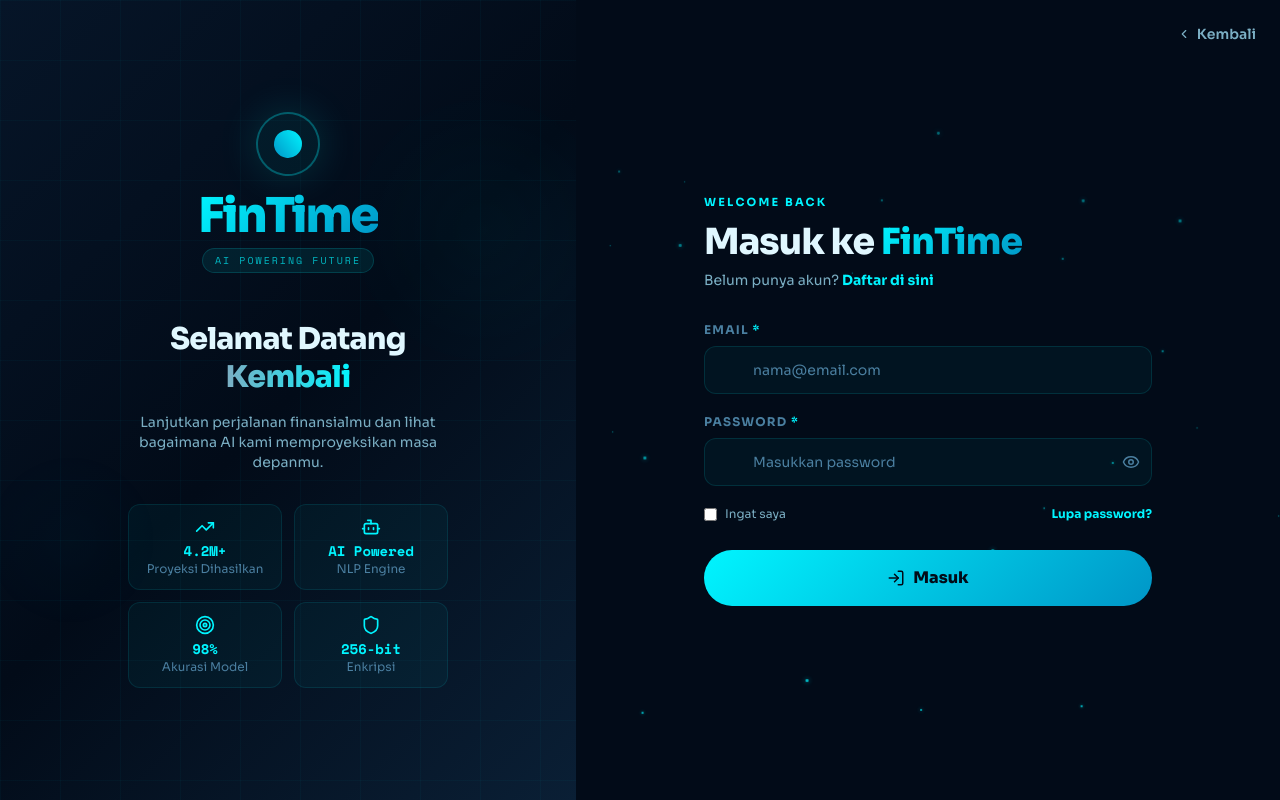
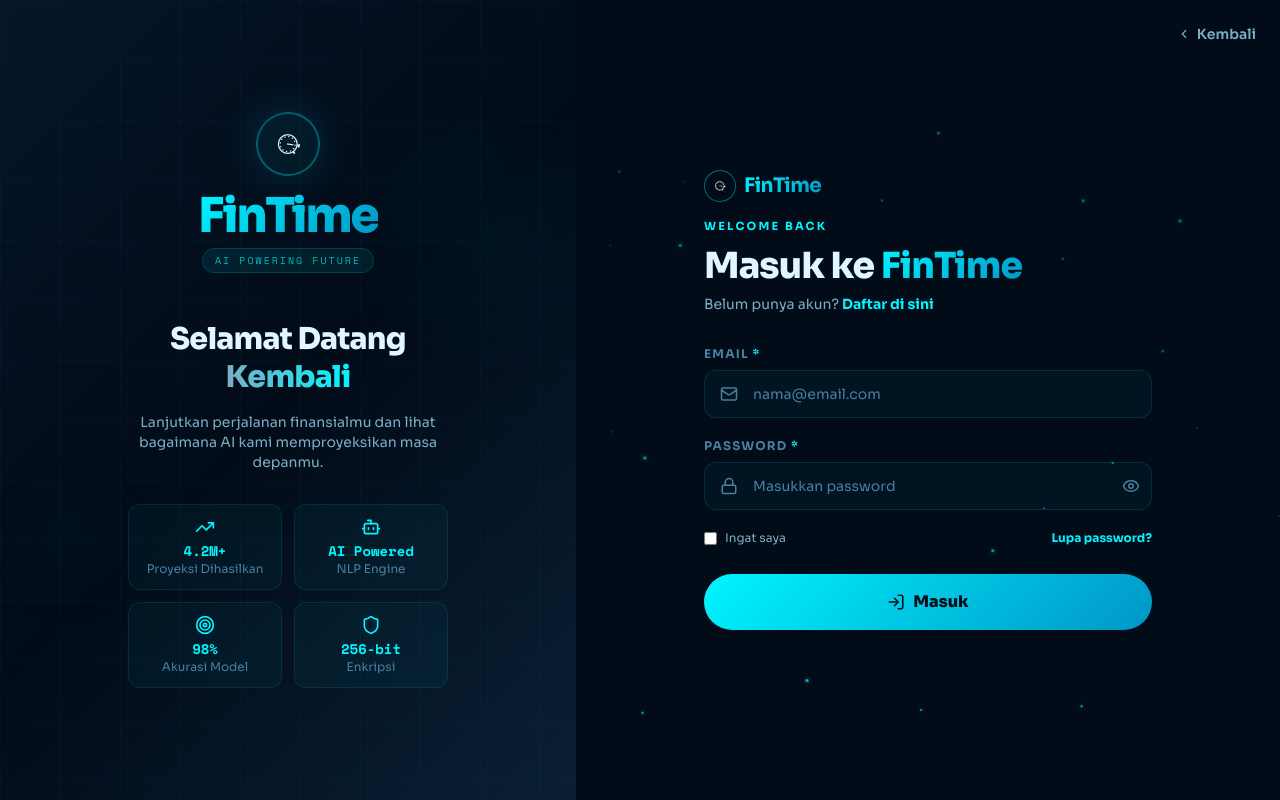
Before and after one commit to Capstone-Project-Coding-Camp-2026/frontend-fintime, a React (Vite) app: page /login in a window 1280 px wide. Built offline with nearby package versions, Linux system fonts and the light colour scheme.

Commit message:
Update Logo & Icon di halaman login & register

```diff
--- a/src/components/register/RegisterLeftPanel.jsx
+++ b/src/components/register/RegisterLeftPanel.jsx
@@ -64,7 +64,7 @@ export function RegisterLeftPanel() {
               background: 'rgba(0,245,255,0.05)',
             }}
           >
-            <div className="w-7 h-7 rounded-full" style={{ background: 'linear-gradient(135deg, #00f5ff, #0096c7)' }} />
+            <span className="text-3xl">⏱</span>
           </motion.div>
           <div className="flex flex-col items-center">
             <span
--- a/src/pages/LoginPage.jsx
+++ b/src/pages/LoginPage.jsx
@@ -4,7 +4,7 @@ import { Link } from 'react-router-dom'
 import {
   Eye, EyeOff, Loader2, LogIn,
   TrendingUp, Bot, Target, Shield,
-  ChevronLeft,
+  ChevronLeft, Mail, Lock
 } from 'lucide-react'
 import ParticleField from '../components/Particlefield'
 
@@ -79,7 +79,7 @@ export default function LoginPage() {
                 background: 'rgba(0,245,255,0.05)'
               }}
             >
-              <div className="w-7 h-7 rounded-full" style={{ background: 'linear-gradient(135deg, #00f5ff, #0096c7)' }} />
+              <span className="text-3xl">⏱</span>
             </motion.div>
             <div className="flex flex-col items-center">
               <span
@@ -159,6 +159,28 @@ export default function LoginPage() {
             animate={{ opacity: 1, y: 0 }}
             transition={{ duration: 0.8, ease: [0.22, 1, 0.36, 1] }}
           >
+            <div className="flex items-center gap-2 mb-4">
+              <motion.div
+                animate={{ rotate: [0, 360] }}
+                transition={{ duration: 20, repeat: Infinity, ease: 'linear' }}
+                className="w-8 h-8 rounded-full border border-cyan-DEFAULT/40 flex items-center justify-center text-sm"
+                style={{ borderColor: 'rgba(0,245,255,0.4)' }}
+              >
+                ⏱
+              </motion.div>
+              <span
+                className="text-xl font-bold tracking-tight"
+                style={{
+                  background: 'linear-gradient(135deg, #00f5ff, #0096c7)',
+                  WebkitBackgroundClip: 'text',
+                  WebkitTextFillColor: 'transparent',
+                  fontFamily: 'Sora, sans-serif',
+                  letterSpacing: '-0.03em',
+                }}
+              >
+                FinTime
+              </span>
+            </div>
             <div className="section-label">Welcome Back</div>
             <h2 className="text-4xl font-extrabold tracking-tight mb-2" style={{ fontFamily: 'Sora, sans-serif' }}>
               Masuk ke <span className="grad-text">FinTime</span>
@@ -175,6 +197,8 @@ export default function LoginPage() {
                 <label className="text-xs font-bold tracking-widest uppercase" style={{ color: 'var(--text-dim)' }}>
                   Email <span style={{ color: '#00f5ff' }}>*</span>
                 </label>
+                <div className="relative">
+                  <Mail size={18} className="absolute left-4 top-1/2 -translate-y-1/2" style={{ color: 'var(--text-dim)' }} />
                   <input
                     type="email"
                     placeholder="nama@email.com"
@@ -184,12 +208,14 @@ export default function LoginPage() {
                     required
                   />
                 </div>
+              </div>
 
               <div className="flex flex-col gap-2">
                 <label className="text-xs font-bold tracking-widest uppercase" style={{ color: 'var(--text-dim)' }}>
                   Password <span style={{ color: '#00f5ff' }}>*</span>
                 </label>
                 <div className="relative">
+                  <Lock size={18} className="absolute left-4 top-1/2 -translate-y-1/2" style={{ color: 'var(--text-dim)' }} />
                   <input
                     type={showPassword ? 'text' : 'password'}
                     placeholder="Masukkan password"
--- a/src/pages/RegisterPage.jsx
+++ b/src/pages/RegisterPage.jsx
@@ -100,6 +100,28 @@ export default function RegisterPage() {
         </Link>
 
         <div className="w-full max-w-md mx-auto">
+          <div className="flex items-center gap-2 mb-6">
+            <motion.div
+              animate={{ rotate: [0, 360] }}
+              transition={{ duration: 20, repeat: Infinity, ease: 'linear' }}
+              className="w-8 h-8 rounded-full border border-cyan-DEFAULT/40 flex items-center justify-center text-sm"
+              style={{ borderColor: 'rgba(0,245,255,0.4)' }}
+            >
+              ⏱
+            </motion.div>
+            <span
+              className="text-xl font-bold tracking-tight"
+              style={{
+                background: 'linear-gradient(135deg, #00f5ff, #0096c7)',
+                WebkitBackgroundClip: 'text',
+                WebkitTextFillColor: 'transparent',
+                fontFamily: 'Sora, sans-serif',
+                letterSpacing: '-0.03em',
+              }}
+            >
+              FinTime
+            </span>
+          </div>
 
           {!isSuccess && (
             <div className="mb-8">
```
Lines whose indentation alone changed are shown as unchanged.
